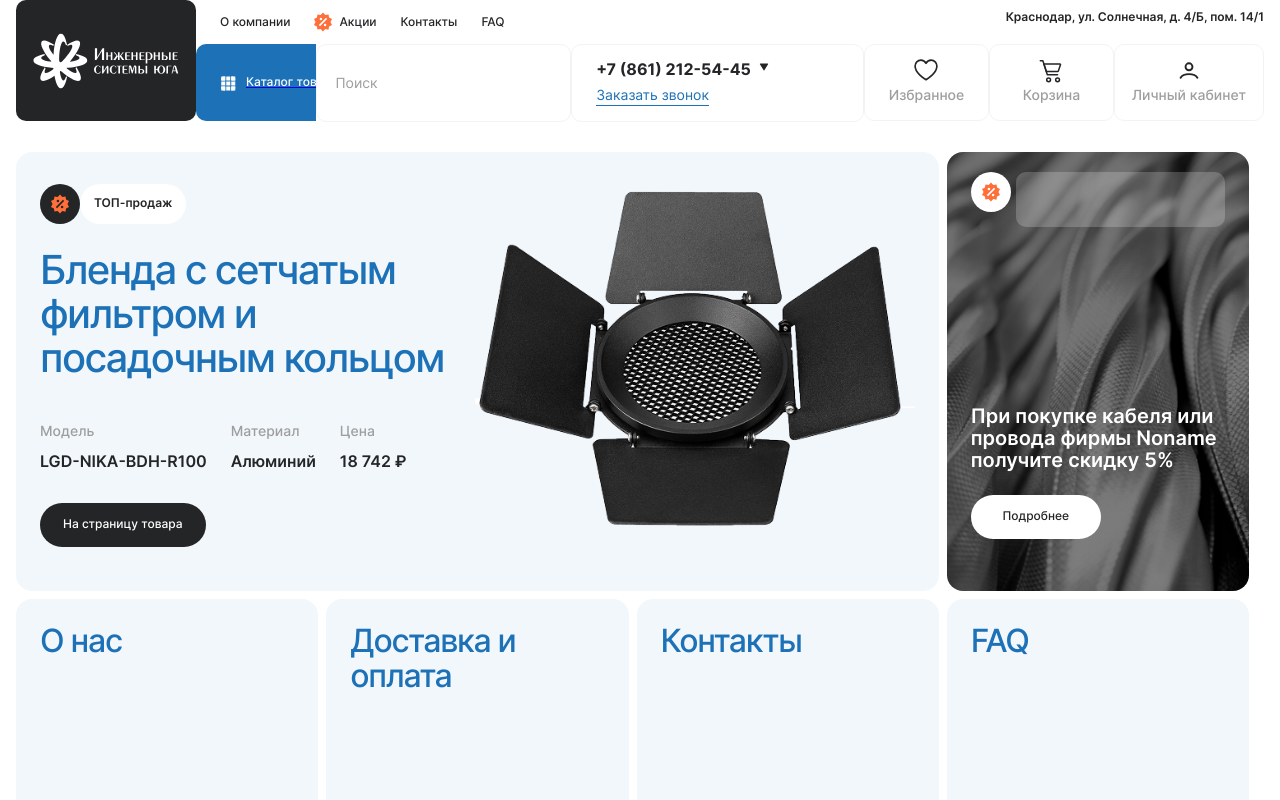
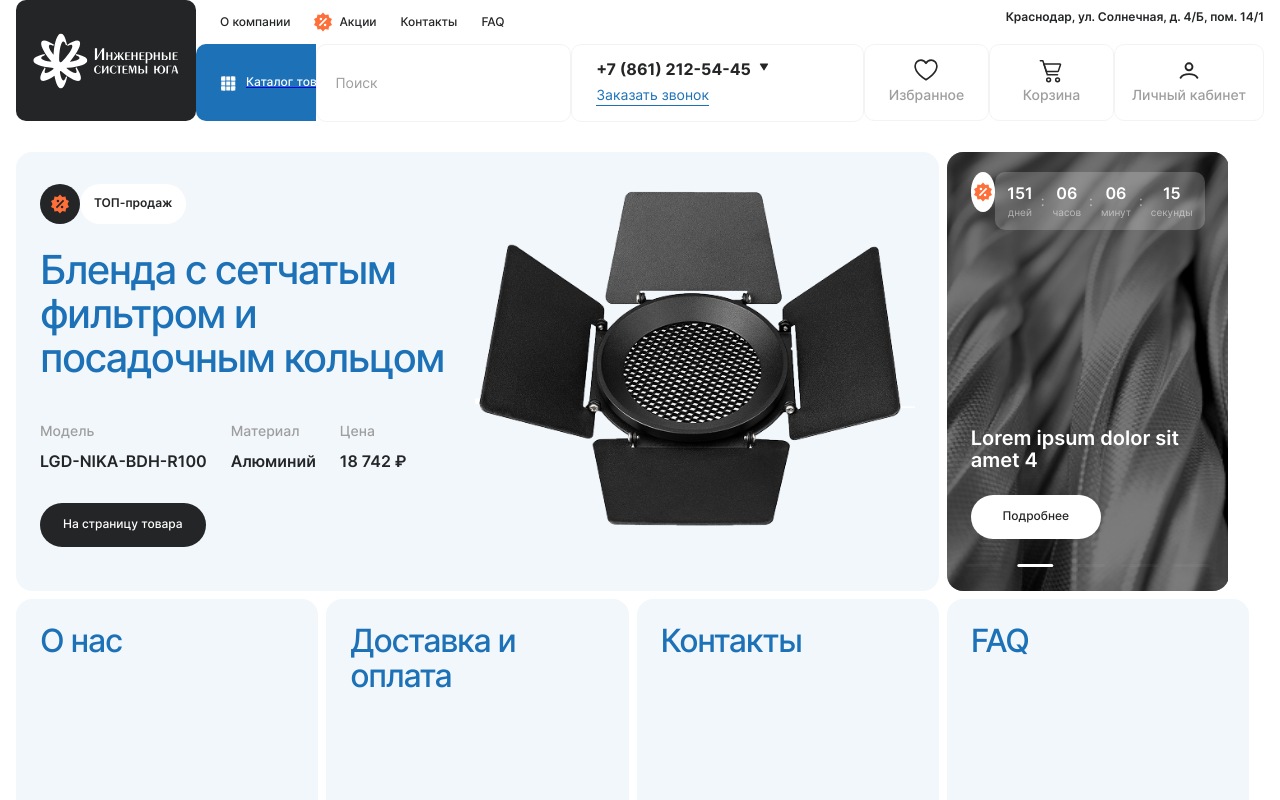
Before and after one commit to SofiermasTech/systems-south, a Vue app: page / in a window 1280 px wide. Shown: the top 800 px of the page. Built offline with nearby package versions, Linux system fonts and the light colour scheme.

Commit message:
feat: add BaseTimer.vue & PromoWidget for HomeHero

```diff
--- a/src/assets/data/promo.json
+++ b/src/assets/data/promo.json
@@ -89,7 +89,7 @@
     "subtitle": "Lorem ipsum dolor sit amet, consectetur adipiscing elit, sed do eiusmod tempor incididunt ut Labore et dolore magna aliqua. Ut enim ad minim veniam, quis nostrum exercitation ",
     "image": "/images/promo-2.jpg",
     "publication": "2025-05-20",
-    "date": "2025-09-21",
+    "date": "2025-06-21",
     "description1": "Активно развивающаяся компания в сфере цифровых вычислительных технологий.",
     "description2": "С 2022 г. реализует различные проекты в сфере компьютерных технологий.",
     "description3": "С 2023 г. активно ведет разработку собственного цифрового вычислительного оборудования и производит серийный выпуск серверного оборудования в России.",
--- a/src/pages/home/ui/HomeHero.vue
+++ b/src/pages/home/ui/HomeHero.vue
@@ -30,18 +30,7 @@
           <img src="@/assets/images/hero-1.png" alt="" width="535" height="424" />
         </div>
       </div>
-      <div class="hero__block hero__block--sale">
-        <div class="hero__block-wrapper">
-          <span class="hero__top-sticker">
-            <BaseIcon name="StickerSaleIcon" />
-          </span>
-          <div class="hero__sale-timer"></div>
-        </div>
-        <h3 class="hero__sale-title">
-          При покупке кабеля или провода фирмы Noname получите скидку 5%
-        </h3>
-        <a href="#" class="hero__sale-link base-button">Подробнее</a>
-      </div>
+      <PromoWidget />
       <RouterLink to="/about-us" class="hero__block hero__block--about">
         <div class="hero__block-content">
           <h2 class="hero__block-title">О нас</h2>
@@ -102,7 +91,15 @@
   </section>
 </template>
 
-<script></script>
+<script>
+import PromoWidget from '@/widgets/promo-widget/PromoWidget.vue'
+
+export default {
+  components: {
+    PromoWidget,
+  },
+}
+</script>
 
 <style lang="scss">
 .hero {
@@ -222,64 +219,7 @@
     }
   }
 
-  &__block--sale {
-    padding: 20px 24px 52px 24px;
-    background-image: url('@/assets/images/hero-sale-1.png');
-    background-repeat: no-repeat;
-    background-position: center;
-    background-size: cover;
-    display: flex;
-    flex-direction: column;
-    gap: 24px;
-
-    .hero__block-wrapper {
-      display: flex;
-      justify-content: space-between;
-    }
-
-    .hero__top-sticker {
-      width: 40px;
-      height: 40px;
-      background-color: var(--white);
-      border-radius: 50%;
-      display: flex;
-      align-items: center;
-      justify-content: center;
-
-      svg {
-        color: var(--orange);
-      }
-    }
-
-    .hero__sale-timer {
-      background-color: var(--white-0);
-      border-radius: 10px;
-      padding: 12px;
-      width: 209px;
-      height: 55px;
-    }
-
-    .hero__sale-title {
-      margin-top: auto;
-      font-weight: 600;
-      font-size: 20px;
-      line-height: 110%;
-      color: var(--white);
-    }
-
-    .hero__sale-link {
-      width: 130px;
-      background-color: var(--white);
-      font-weight: 500;
-      font-size: 12px;
-      color: var(--black);
-      text-decoration: none;
-      text-align: center;
-      display: inline;
-    }
-  }
-
-  &__block--delivery,
+    &__block--delivery,
   &__block--contacts,
   &__block--faq,
   &__block--about {
--- a/src/shared/layouts/BaseEventItemPage.vue
+++ b/src/shared/layouts/BaseEventItemPage.vue
@@ -1,13 +1,14 @@
 <template>
   <div class="event-item-page container" :class="`event-item-page--${theme}`">
+    <BaseTimer v-if="isPromoItemPage" :promo="item" />
     <IntroPages :title="item.title" />
     <section class="event-item-page__content">
       <div class="event-item-page__img">
         <img :src="item.image" alt="" />
       </div>
       <div class="event-item-page__text">
-        <p class="event-item-page__text-accent" v-if="isPromoPage">
-          Акция действует до {{ item.date }}
+        <p class="event-item-page__text-accent" v-if="isPromoItemPage">
+          Акция действует до {{ formatDate(item.date) }}
         </p>
         <p>{{ item.description1 }}</p>
         <p>{{ item.description2 }}</p>
@@ -32,6 +33,7 @@ import IntroPages from '@widgets/intro-pages/IntroPages.vue'
 import SliderOtherItems from '@/shared/ui/SliderOtherItems.vue'
 import SubscribeEmail from '@/widgets/subscribeEmail/SubscribeEmail.vue'
 import CallbackSection from '@/widgets/callbackSection/CallbackSection.vue'
+import BaseTimer from '@/shared/ui/BaseTimer.vue'
 
 export default {
   name: 'BaseEventItemPage',
@@ -40,6 +42,7 @@ export default {
     SliderOtherItems,
     SubscribeEmail,
     CallbackSection,
+    BaseTimer,
   },
   props: {
     item: {
@@ -69,8 +72,17 @@ export default {
     },
   },
   computed: {
-    isPromoPage() {
-      return this.$route.path.startsWith('/promo/')
+    isPromoItemPage() {
+      return this.theme === 'promo'
+    },
+  },
+  methods: {
+    formatDate(dateStr) {
+      const date = new Date(dateStr)
+      const day = String(date.getDate()).padStart(2, '0')
+      const month = String(date.getMonth() + 1).padStart(2, '0')
+      const year = date.getFullYear()
+      return `${day}.${month}.${year}`
     },
   },
 }
@@ -78,6 +90,8 @@ export default {
 
 <style lang="scss">
 .event-item-page {
+  position: relative;
+
   &__content {
     margin-top: 60px;
     display: flex;
--- a/src/shared/ui/BaseSlider.vue
+++ b/src/shared/ui/BaseSlider.vue
@@ -9,7 +9,7 @@
       <!-- Кнопки навигации -->
 
       <!-- Пагинация -->
-      <div v-if="swiperOptions.pagination" class="swiper-pagination-${uniqueId}"></div>
+      <div v-if="swiperOptions.pagination" :class="`swiper-pagination swiper-pagination-${uniqueId}`"></div>
     </swiper>
   </div>
 </template>
@@ -52,8 +52,9 @@ export default {
         slidesPerView: 4,
         spaceBetween: 8,
         pagination: {
-          el: '',
+          el: `.swiper-pagination-${this.uniqueId}`,
           clickable: true,
+          type: 'bullets',
         },
         navigation: {
           nextEl: '',
@@ -85,15 +86,16 @@ export default {
   },
   computed: {
     swiperOptions() {
-      const options = { ...this.defaultOptions, ...this.options };
+      const options = { ...this.defaultOptions, ...this.options }
       if (options.pagination) {
-        options.pagination.el = `.swiper-pagination-${this.uniqueId}`;
+        options.pagination.el = `.swiper-pagination-${this.uniqueId}`
+        options.pagination.type = options.pagination.type || 'bullets'
       }
       if (options.navigation) {
-      options.navigation.nextEl = `.slider-arrow__item--right-${this.uniqueId}`;
-      options.navigation.prevEl = `.slider-arrow__item--left-${this.uniqueId}`;
-    }
-      return options;
+        options.navigation.nextEl = `.slider-arrow__item--right-${this.uniqueId}`
+        options.navigation.prevEl = `.slider-arrow__item--left-${this.uniqueId}`
+      }
+      return options
     },
   },
 }
--- /dev/null
+++ b/src/shared/ui/BaseTimer.vue
@@ -0,0 +1,145 @@
+<template>
+  <div class="timer">
+    <div class="timer__item">
+      <span class="timer__value">{{ timerDisplay.day }}</span>
+      <p class="timer__text">дней</p>
+    </div>
+    <span class="timer__dot">:</span>
+    <div class="timer__item">
+      <span class="timer__value">{{ timerDisplay.hour }}</span>
+      <p class="timer__text">часов</p>
+    </div>
+    <span class="timer__dot">:</span>
+    <div class="timer__item">
+      <span class="timer__value">{{ timerDisplay.minutes }}</span>
+      <p class="timer__text">минут</p>
+    </div>
+    <span class="timer__dot">:</span>
+    <div class="timer__item">
+      <span class="timer__value">{{ timerDisplay.sec }}</span>
+      <p class="timer__text">секунды</p>
+    </div>
+  </div>
+</template>
+
+<script>
+// import { usePromoStore } from '@/shared/stores/promo.js'
+export default {
+  name: 'BaseTimer',
+  data() {
+    return {
+      timerDisplay: {
+        day: '00',
+        hour: '00',
+        minutes: '00',
+        sec: '00',
+      },
+      timerInterval: null, // Для setInterval
+    }
+  },
+  props: {
+    promo: {
+      type: Object,
+      required: true,
+    },
+  },
+  // computed: {
+  //   allPromo() {
+  //     return usePromoStore().getPromo
+  //   },
+  //   promo() {
+  //     const promoStore = usePromoStore()
+  //     const promoId = this.$route.params.id
+  //     return promoStore.getPromoById(promoId)
+  //   },
+  // },
+  methods: {
+    calculateTimeRemaining() {
+      const endDate = new Date(this.promo.date)
+      const now = new Date()
+      const diff = endDate - now // Разница в миллисекундах
+
+      if (diff <= 0) {
+        this.timerDisplay = {
+          day: '00',
+          hour: '00',
+          minutes: '00',
+          sec: '00',
+        }
+        return
+      }
+
+      // Вычисляем дни, часы, минуты, секунды
+      const days = Math.floor(diff / (1000 * 60 * 60 * 24))
+      const hours = Math.floor((diff % (1000 * 60 * 60 * 24)) / (1000 * 60 * 60))
+      const minutes = Math.floor((diff % (1000 * 60 * 60)) / (1000 * 60))
+      const seconds = Math.floor((diff % (1000 * 60)) / 1000)
+
+      this.timerDisplay = {
+        day: String(days).padStart(2, '0'),
+        hour: String(hours).padStart(2, '0'),
+        minutes: String(minutes).padStart(2, '0'),
+        sec: String(seconds).padStart(2, '0'),
+      }
+    },
+    startTimer() {
+      // Вычисляем сразу
+      this.calculateTimeRemaining()
+      // Запускаем обновление каждую секунду
+      this.timerInterval = setInterval(() => {
+        this.calculateTimeRemaining()
+      }, 1000)
+    },
+  },
+  mounted() {
+    if (this.promo && this.promo.date) {
+      this.startTimer()
+    }
+  },
+  beforeUnmount() {
+    // Очищаем интервал при уничтожении компонента
+    if (this.timerInterval) {
+      clearInterval(this.timerInterval)
+    }
+  },
+}
+</script>
+
+<style lang="scss">
+.timer {
+  background-color: var(--blue-100);
+  border-radius: 10px;
+  padding: 16px;
+  position: absolute;
+  top: 32px;
+  right: 32px;
+  display: flex;
+  gap: 16px;
+  align-items: center;
+
+  &__item {
+    display: flex;
+    flex-direction: column;
+    gap: 4px;
+    align-items: center;
+  }
+
+  &__value {
+    font-weight: 600;
+    font-size: 16px;
+  }
+
+  &__dot {
+    font-weight: 400;
+    font-size: 14px;
+    opacity: 0.5;
+  }
+
+  &__text {
+    font-size: 10px;
+    line-height: 110%;
+    text-align: center;
+    opacity: 0.5;
+  }
+}
+</style>
--- a/src/widgets/intro-pages/IntroPages.vue
+++ b/src/widgets/intro-pages/IntroPages.vue
@@ -7,6 +7,7 @@
 
 <script>
 import BreadcrumbsList from '@widgets/intro-pages/BreadcrumbsList.vue'
+
 export default {
   name: 'IntroPages',
   components: {
--- /dev/null
+++ b/src/widgets/promo-widget/PromoWidget.vue
@@ -0,0 +1,196 @@
+<template>
+  <BaseSlider :slides="promoSlides" :options="sliderOptions" class="promo-widget-slider">
+    <template #default="{ item }">
+      <div class="promo-widget">
+        <div class="promo-widget__top">
+          <span class="promo-widget__top-sticker">
+            <BaseIcon name="StickerSaleIcon" />
+          </span>
+          <BaseTimer :promo="item" />
+        </div>
+        <h3 class="promo-widget__title">
+          {{ item.title }}
+        </h3>
+        <RouterLink :to="`/promo/${item.id}`" class="promo-widget__link base-button"
+          >Подробнее</RouterLink
+        >
+        <div class="promo-widget__img">
+          <img :src="item.image" alt="" loading="lazy" />
+        </div>
+        <div class="promo-widget__img-overlay"></div>
+      </div>
+    </template>
+  </BaseSlider>
+</template>
+
+<script>
+import BaseSlider from '@/shared/ui/BaseSlider.vue'
+import BaseTimer from '@/shared/ui/BaseTimer.vue'
+import { usePromoStore } from '@/shared/stores/promo.js'
+
+export default {
+  name: 'PromoWidget',
+  components: {
+    BaseSlider,
+    BaseTimer,
+  },
+  data() {
+    return {
+      sliderOptions: {
+        slidesPerView: 1,
+        spaceBetween: 8,
+        autoplay: {
+          delay: 4000,
+          disableOnInteraction: false,
+        },
+        pagination: {
+          type: 'bullets',
+        },
+      },
+    }
+  },
+  computed: {
+    promoSlides() {
+      const promoStore = usePromoStore()
+      return promoStore.getPromo
+    },
+  },
+  created() {
+    const promoStore = usePromoStore()
+    if (!promoStore.promo.length) {
+      promoStore.loadPromo()
+    }
+  },
+}
+</script>
+
+<style lang="scss">
+.promo-widget {
+  width: 100%;
+  height: 100%;
+  padding: 20px 24px 52px 24px;
+  border-radius: 16px;
+  display: flex;
+  flex-direction: column;
+  gap: 24px;
+  position: relative;
+
+  &__img {
+    position: absolute;
+    top: 0;
+    left: 0;
+    bottom: 0;
+    right: 0;
+    z-index: -1;
+
+    img {
+      width: 100%;
+      height: 100%;
+      object-fit: cover;
+      object-position: center;
+      border-radius: 16px;
+    }
+  }
+
+  &__img-overlay {
+    background-color: rgba($color: #000000, $alpha: 0.5);
+    border-radius: 16px;
+    position: absolute;
+    top: 0;
+    left: 0;
+    bottom: 0;
+    right: 0;
+    z-index: -1;
+  }
+
+  &__top {
+    display: flex;
+    justify-content: space-between;
+  }
+
+  &__top-sticker {
+    width: 40px;
+    height: 40px;
+    background-color: var(--white);
+    border-radius: 50%;
+    display: flex;
+    align-items: center;
+    justify-content: center;
+
+    svg {
+      color: var(--orange);
+    }
+  }
+
+  .timer {
+    background-color: var(--white-0);
+    padding: 12px;
+    color: var(--white);
+    gap: 8px;
+    position: static;
+
+    &__value {
+      font-weight: 600;
+      font-size: 16px;
+      text-align: right;
+      // color: var(--white);
+    }
+
+    &__text {
+    }
+  }
+
+  &__title {
+    margin-top: auto;
+    font-weight: 600;
+    font-size: 20px;
+    line-height: 110%;
+    color: var(--white);
+  }
+
+  &__link {
+    &.base-button {
+      width: 130px;
+      background-color: var(--white);
+      font-weight: 500;
+      font-size: 12px;
+      color: var(--black);
+      text-decoration: none;
+      text-align: center;
+      display: inline;
+    }
+  }
+}
+
+.base-slider.promo-widget-slider {
+  max-width: 22vw;
+  width: 100%;
+  height: 100%;
+
+  .swiper.swiper-initialized {
+    height: 100%;
+  }
+
+  .swiper-pagination {
+    width: 90%;
+    position: absolute;
+    left: 50%;
+    transform: translateX(-50%);
+    bottom: 24px;
+    z-index: 5;
+    display: flex;
+    gap: 8px;
+  }
+
+  .swiper-pagination-bullet {
+    flex-grow: 1;
+    height: 3px;
+    background-color: var(--white-0);
+    border-radius: 50px;
+
+    &.swiper-pagination-bullet-active {
+      background-color: var(--white);
+    }
+  }
+}
+</style>
```
